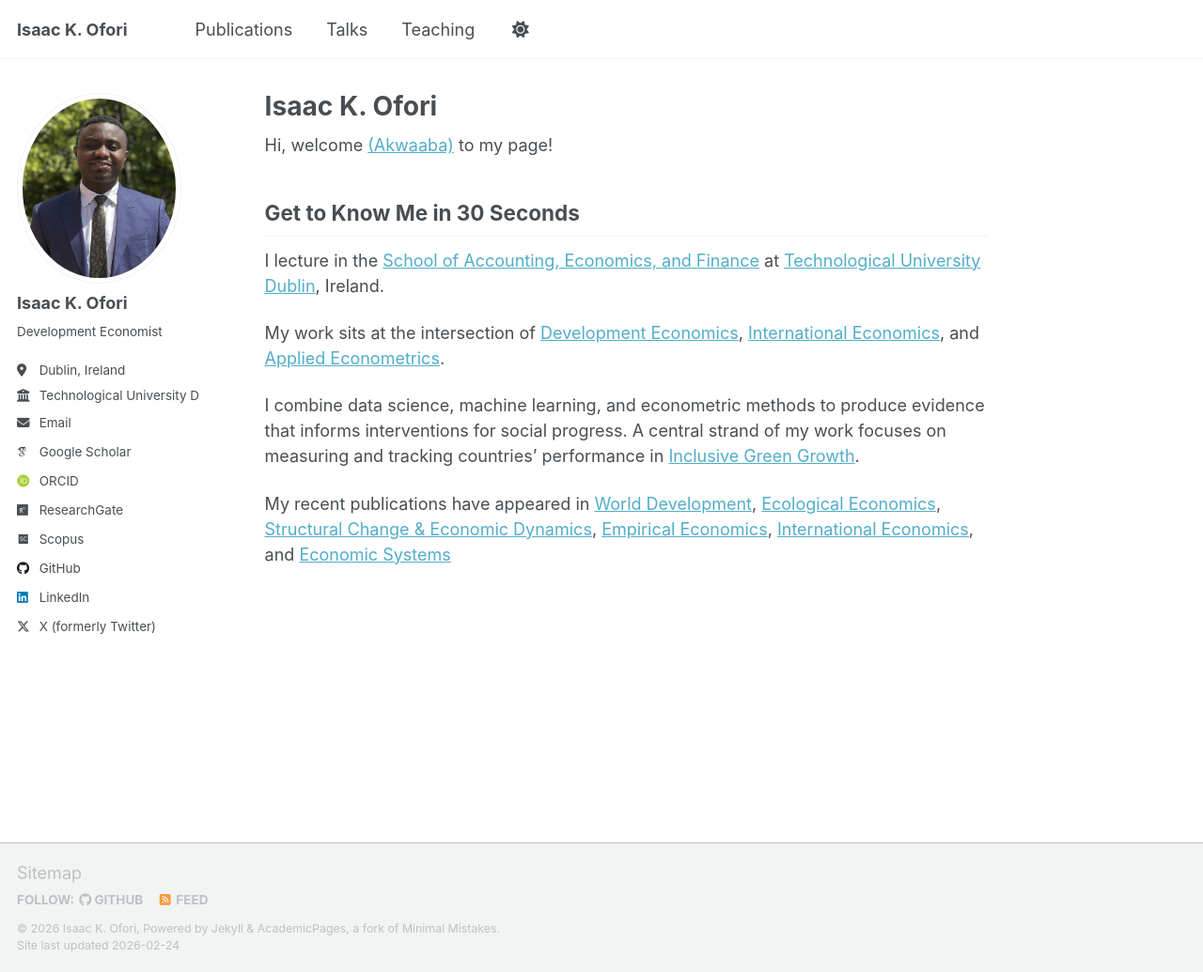
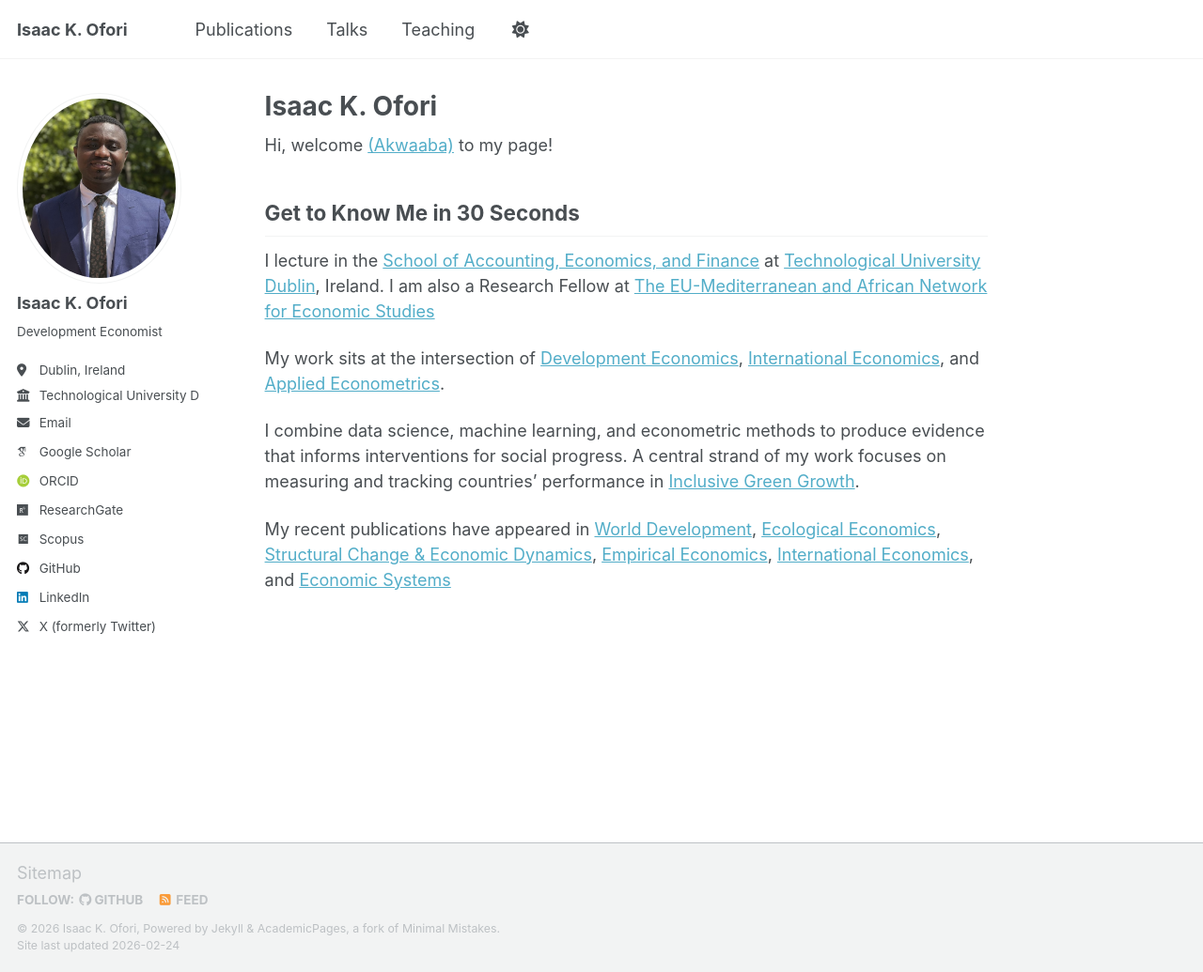
Before and after one commit to ikofori/ikofori.github.io, a Jekyll site: the page built from _pages/about.md, in a window 1280 px wide and 1035 px high. Shown: the whole window at 94% size. Built offline with Jekyll 4.4.1, drawn with Linux system fonts in a browser that asks for light colours; some web fonts are replaced; a script that is not in the unit is left out.

Commit message:
Update about.md

```diff
--- a/_pages/about.md
+++ b/_pages/about.md
@@ -16,7 +16,8 @@ Hi, welcome [(Akwaaba)](https://mfa.gov.gh/index.php/about-ghana/) to my page!
 
 ## Get to Know Me in 30 Seconds
 
-I lecture in the [School of Accounting, Economics, and Finance](https://researchprofiles.tudublin.ie/en/persons/a86f0fa2-e615-4fe1-86ff-d679d9b2a895) at [Technological University Dublin](https://www.tudublin.ie/), Ireland.
+I lecture in the [School of Accounting, Economics, and Finance](https://researchprofiles.tudublin.ie/en/persons/a86f0fa2-e615-4fe1-86ff-d679d9b2a895) at [Technological University Dublin](https://www.tudublin.ie/), Ireland. I am also a Research Fellow at [The EU-Mediterranean and African Network for Economic Studies](https://emnes.org/)
+
 
 My work sits at the intersection of [Development Economics](https://doi.org/10.1016/j.worlddev.2025.107223), [International Economics](https://doi.org/10.1016/j.inteco.2024.100509), and [Applied Econometrics](https://doi.org/10.1016/j.strueco.2025.09.004).
 
```
